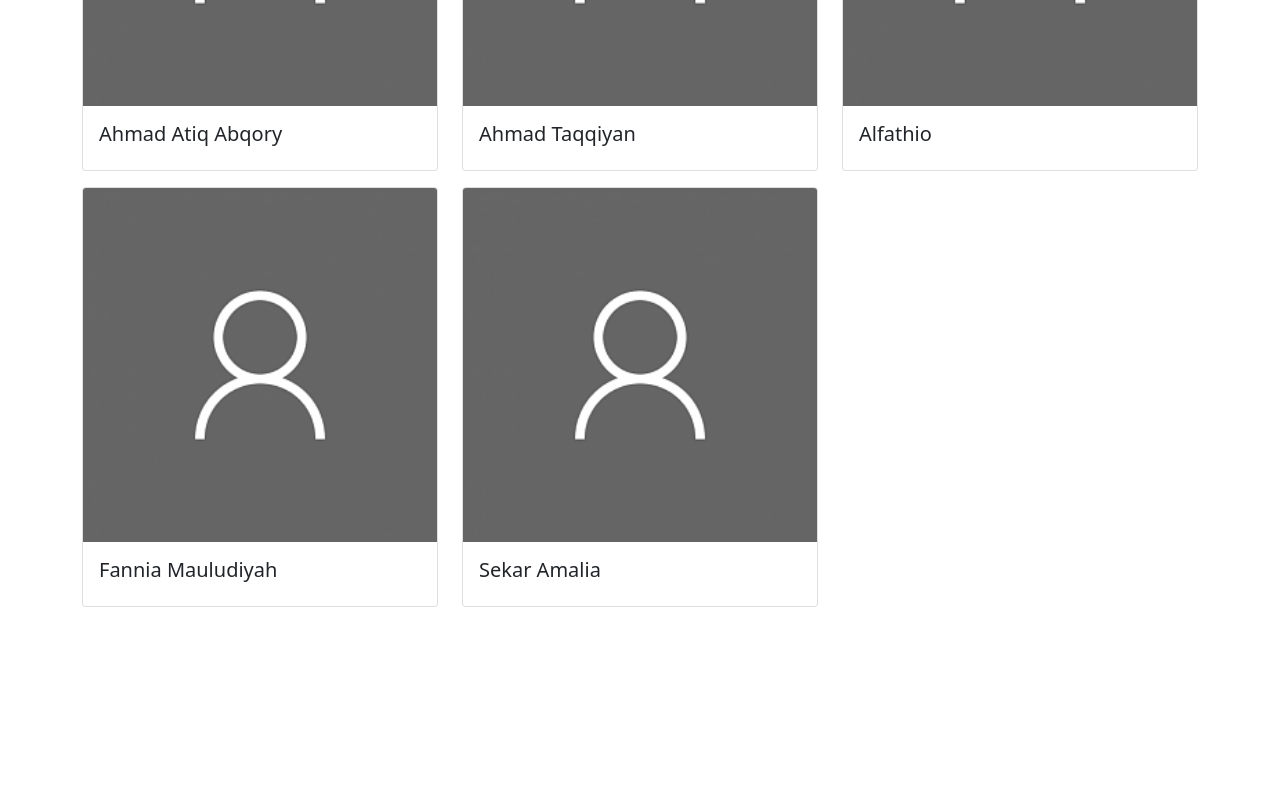
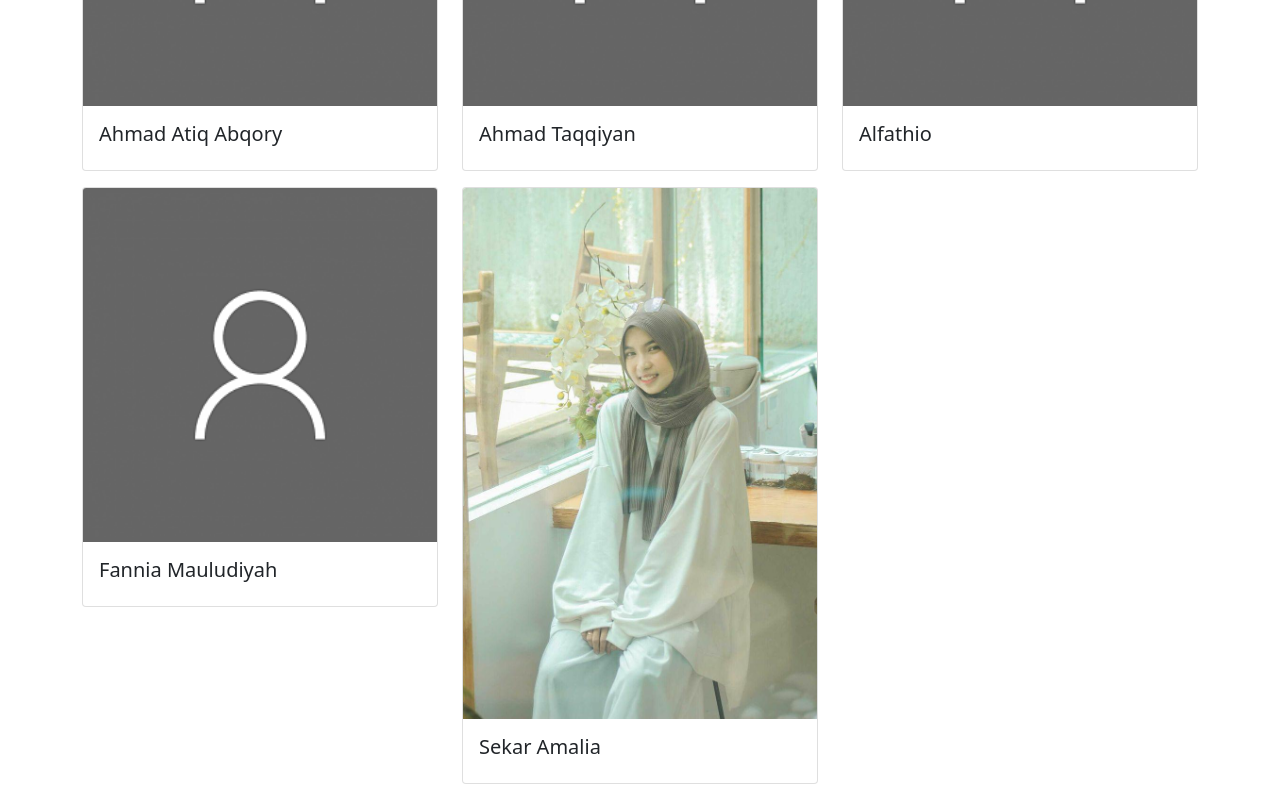
Before and after one commit to OverStache/ftui17, a plain HTML site: page index.html in a window 1280 px wide. Shown: the part 4384-5184 px from the top of the page. Before the commit the page ends 5007 px from the top, so only its background shows below. Drawn offline with nearby package versions, Linux system fonts and the light colour scheme.

Commit message:
add sekar photo

```diff
--- a/index.html
+++ b/index.html
@@ -251,7 +251,8 @@
           <img src="img/iyung.jpeg" class="card-img-top belomLulus" alt="...">
           <div class="card-body">
             <h5 class="card-title">Nurul Hakim Dwi Yanti</h5>
-            <p class="card-text">Wisuda adalah akhir dari pengetahuan teoritis dan awal dari kehidupan praktis. Tetap semangat dan berdoa😌</p>
+            <p class="card-text">Wisuda adalah akhir dari pengetahuan teoritis dan awal dari kehidupan praktis. Tetap
+              semangat dan berdoa😌</p>
             <span class="badge rounded-pill bg-success">Sidang BIS</span>
             <span class="badge rounded-pill bg-danger">Sidang Tazkia</span>
           </div>
@@ -264,7 +265,8 @@
           <div class="card-body">
             <h5 class="card-title">Rakha Aditama Iskandar</h5>
             <p class="card-text">KITA TAK BISA MENGUBAH MASA LALU,MESKI KITA INGIN. <br>
-              Akan tetapi besok adalah cerita lain,hal lain dan kita hanya ingin peluang untuk membuat sesuatu yang lebih baik</p>
+              Akan tetapi besok adalah cerita lain,hal lain dan kita hanya ingin peluang untuk membuat sesuatu yang
+              lebih baik</p>
             <span class="badge rounded-pill bg-danger">Sidang BIS</span>
             <span class="badge rounded-pill bg-danger">Sidang Tazkia</span>
           </div>
@@ -327,7 +329,7 @@
       <!-- sekar -->
       <div class="col-md-4 mb-3">
         <div class="card">
-          <img src="img/user.png" class="card-img-top" alt="...">
+          <img src="img/sekar.jpeg" class="card-img-top" alt="...">
           <div class="card-body">
             <h5 class="card-title">Sekar Amalia</h5>
           </div>
```
